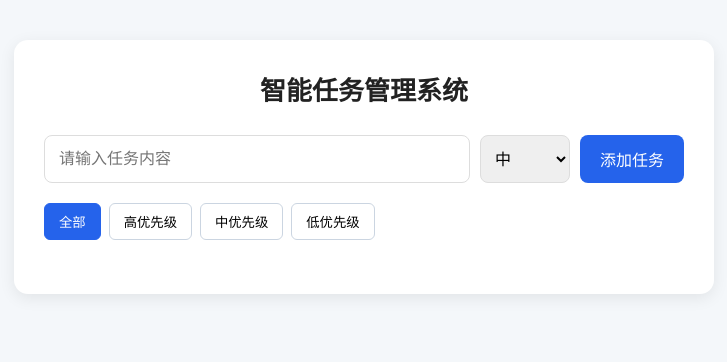
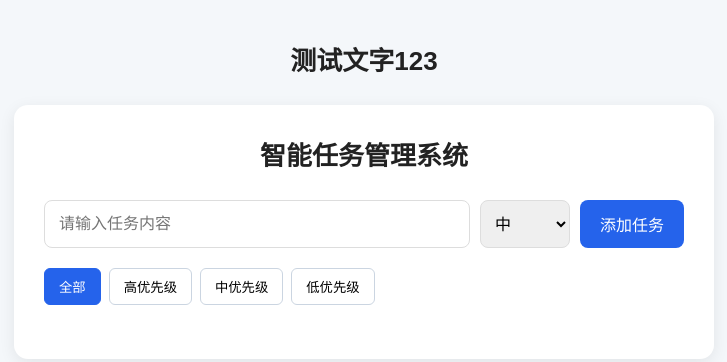
Before and after one commit to Chi923/task-manager, a website: page index.html in a window 1280 px wide. Shown: the whole page, without its empty margins (276-1003 px from the left). Drawn offline with Linux system fonts and the light colour scheme; no server answers.

Commit message:
Update index.html

```diff
--- a/index.html
+++ b/index.html
@@ -139,6 +139,8 @@
     </style>
 </head>
 <body>
+    <h1>测试文字123</h1>
+
     <div class="container">
         <h1>智能任务管理系统</h1>
         <div class="add-area">
```
